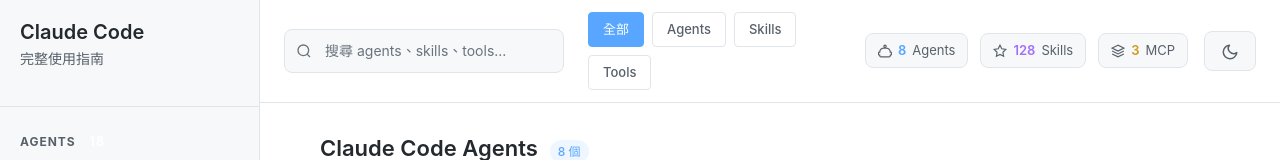
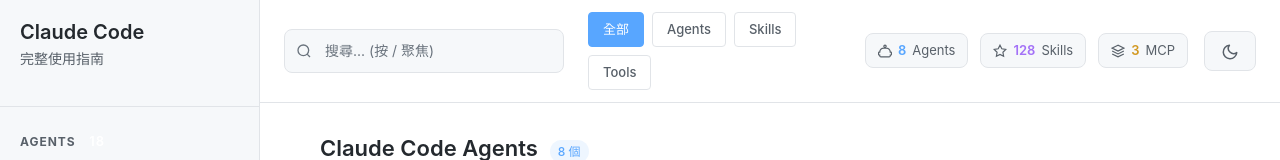
Before and after one commit to abc57911/doc-html, a React (Vite) app: page / in a window 1280 px wide. Shown: the top 160 px of the page. Built offline with nearby package versions, Linux system fonts and the light colour scheme.

Commit message:
feat: 簡化搜尋框 placeholder 文字
- 移除多餘的 agents、skills、tools 說明文字

```diff
--- a/src/components/Header.tsx
+++ b/src/components/Header.tsx
@@ -1,4 +1,5 @@
 // 頂部工具列元件
+import { useEffect, useRef } from 'react';
 import { useTheme } from '../hooks/useTheme';
 
 interface HeaderProps {
@@ -15,6 +16,24 @@
 
 export function Header({ searchQuery, onSearchChange, activeFilter, onFilterChange, counts }: HeaderProps) {
   const [theme, toggleTheme] = useTheme();
+  const searchInputRef = useRef<HTMLInputElement>(null);
+
+  // 按下 / 鍵 focus 搜尋框
+  useEffect(() => {
+    const handleKeyDown = (e: KeyboardEvent) => {
+      // 如果已經在 input 中則不觸發
+      if (e.target instanceof HTMLInputElement || e.target instanceof HTMLTextAreaElement) {
+        return;
+      }
+      if (e.key === '/') {
+        e.preventDefault();
+        searchInputRef.current?.focus();
+      }
+    };
+
+    window.addEventListener('keydown', handleKeyDown);
+    return () => window.removeEventListener('keydown', handleKeyDown);
+  }, []);
 
   return (
     <div className="top-bar">
@@ -24,8 +43,9 @@
           <path d="M21 21l-4.35-4.35"></path>
         </svg>
         <input
+          ref={searchInputRef}
           type="text"
-          placeholder="搜尋 agents、skills、tools..."
+          placeholder="搜尋... (按 / 聚焦)"
           value={searchQuery}
           onChange={(e) => onSearchChange(e.target.value)}
         />
```
